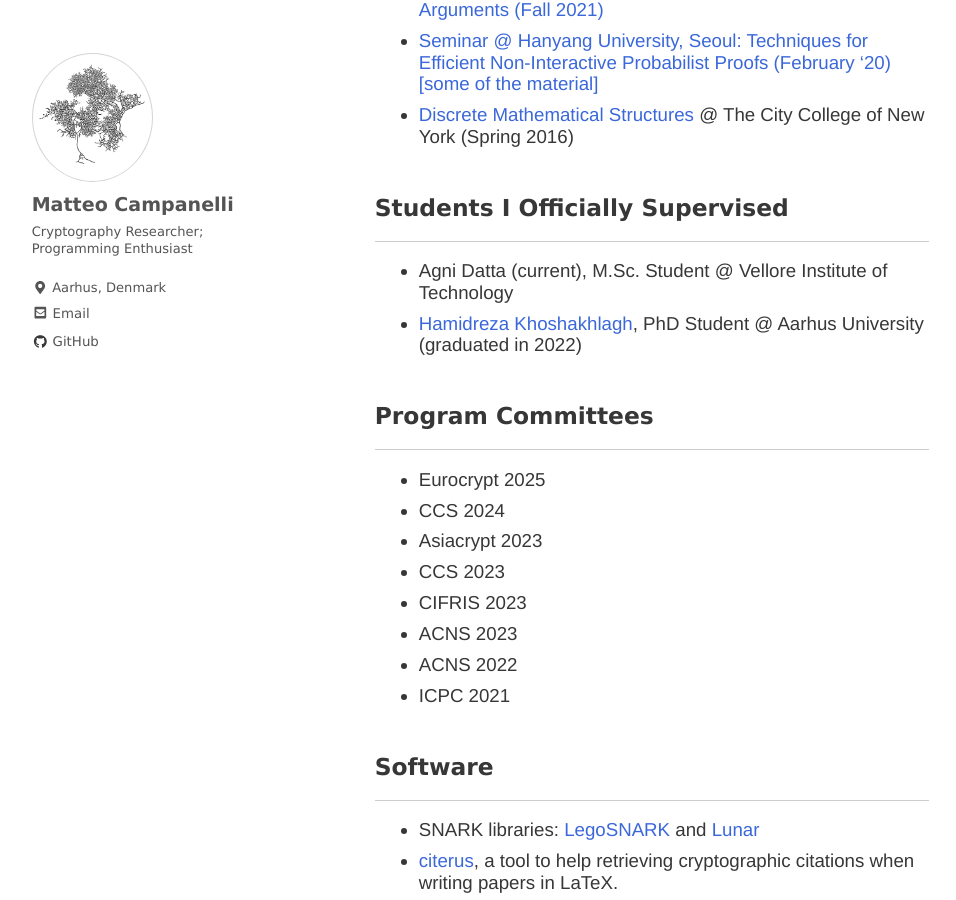
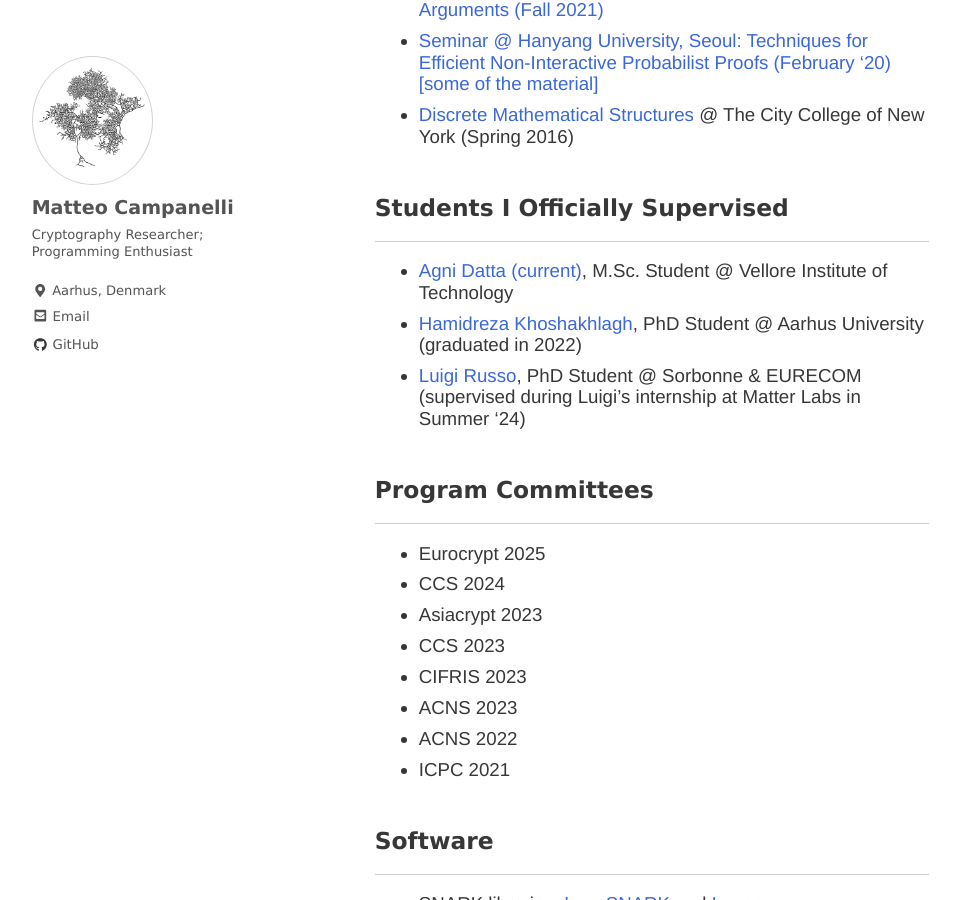
Before and after one commit to matteocam/matteocam.github.io, a Jekyll site: the page built from index.md, in a window 1280 px wide and 900 px high, scrolled down 3286 px. Shown: the whole window, without its empty margins (2-958 px from the left). Built offline with Jekyll 4.4.1, drawn with Linux system fonts in a browser that asks for light colours; nearby versions of some CDN libraries; some web fonts are replaced; a script that is not in the unit is left out.

Commit message:
Update index.md

```diff
--- a/index.md
+++ b/index.md
@@ -79,8 +79,9 @@
 ## Students I Officially Supervised
 ---
 
-- Agni Datta (current), M.Sc. Student @ Vellore Institute of Technology
+- [Agni Datta (current)](https://sites.google.com/view/agni-datta/), M.Sc. Student @ Vellore Institute of Technology
 - [Hamidreza Khoshakhlagh](https://hamiidreza.github.io/), PhD Student @ Aarhus University (graduated in 2022)
+- [Luigi Russo](https://lrusso96.github.io/), PhD Student @ Sorbonne & EURECOM (supervised during Luigi's internship at Matter Labs in Summer '24)
 
 ## Program Committees
 ---
```
